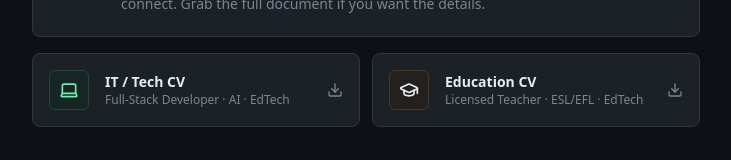
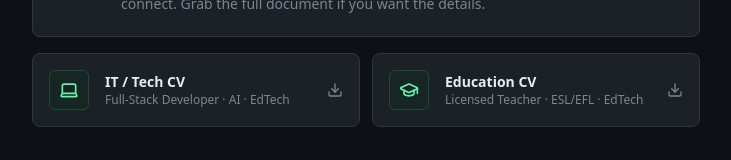
Before and after one commit to antoniotagaruma8/2026portfolio, a Next.js app: page /en in a window 1280 px wide. Shown: the part 3684-3844 px from the top of the page, without its empty margins (420-1151 px from the left). Built offline with nearby package versions, Linux system fonts and the light colour scheme.

Commit message:
Update ResumeSection.tsx

```diff
--- a/src/components/sections/ResumeSection.tsx
+++ b/src/components/sections/ResumeSection.tsx
@@ -26,10 +26,10 @@ export function ResumeSection({ dict }: { dict: any }) {
       file: "/cv-education.pdf",
       filename: "CV-Education-Antonio-Tagaruma.pdf",
       icon: GraduationCap,
-      color: "accent-amber",
-      bg: "bg-[#2d2013]/50",
-      border: "border-[#4a3a1e]",
-      hoverBorder: "hover:border-accent-amber",
+      color: "accent-teal",
+      bg: "bg-[#132d21]/50",
+      border: "border-[#1e4a32]",
+      hoverBorder: "hover:border-accent-teal",
     },
   ];
 
```
